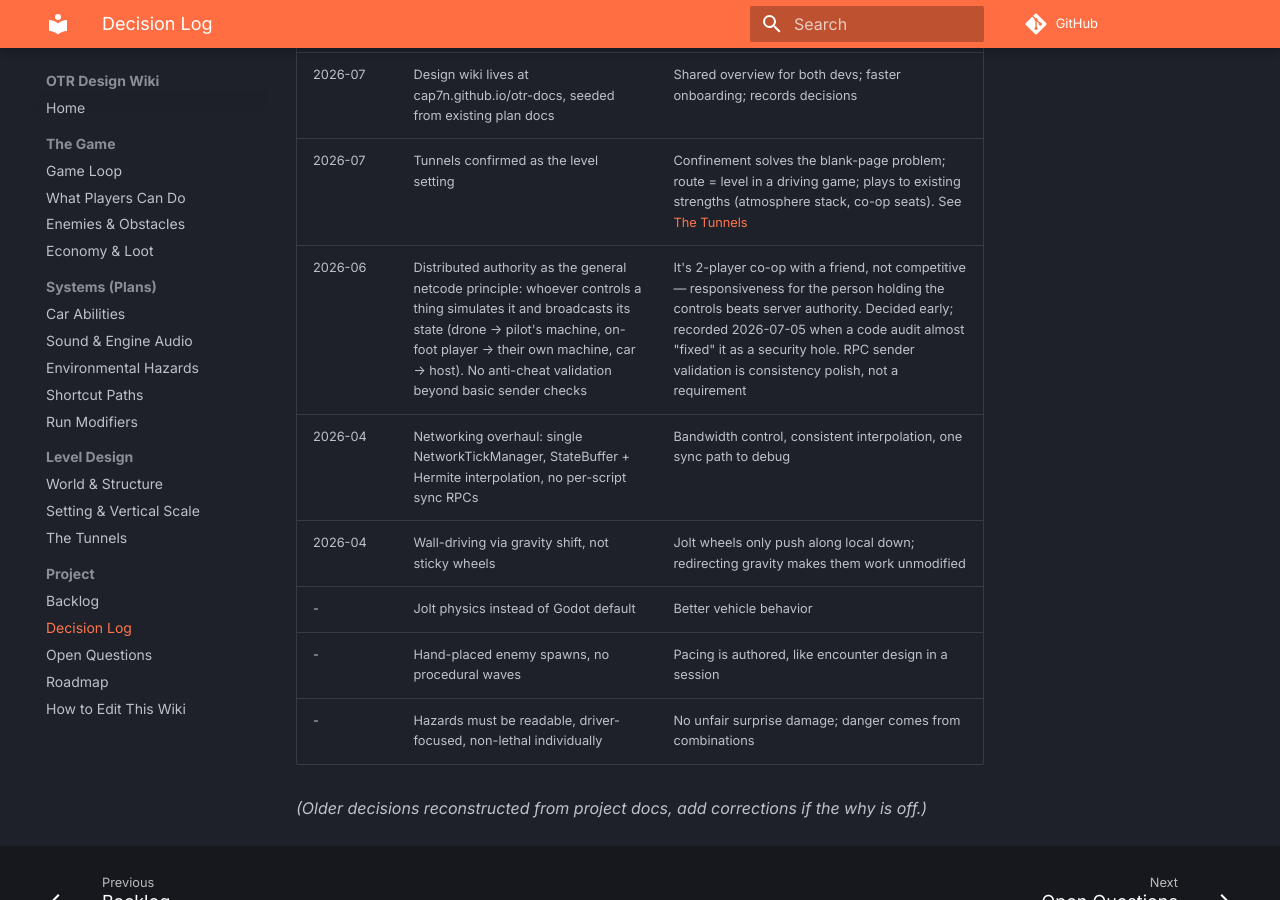
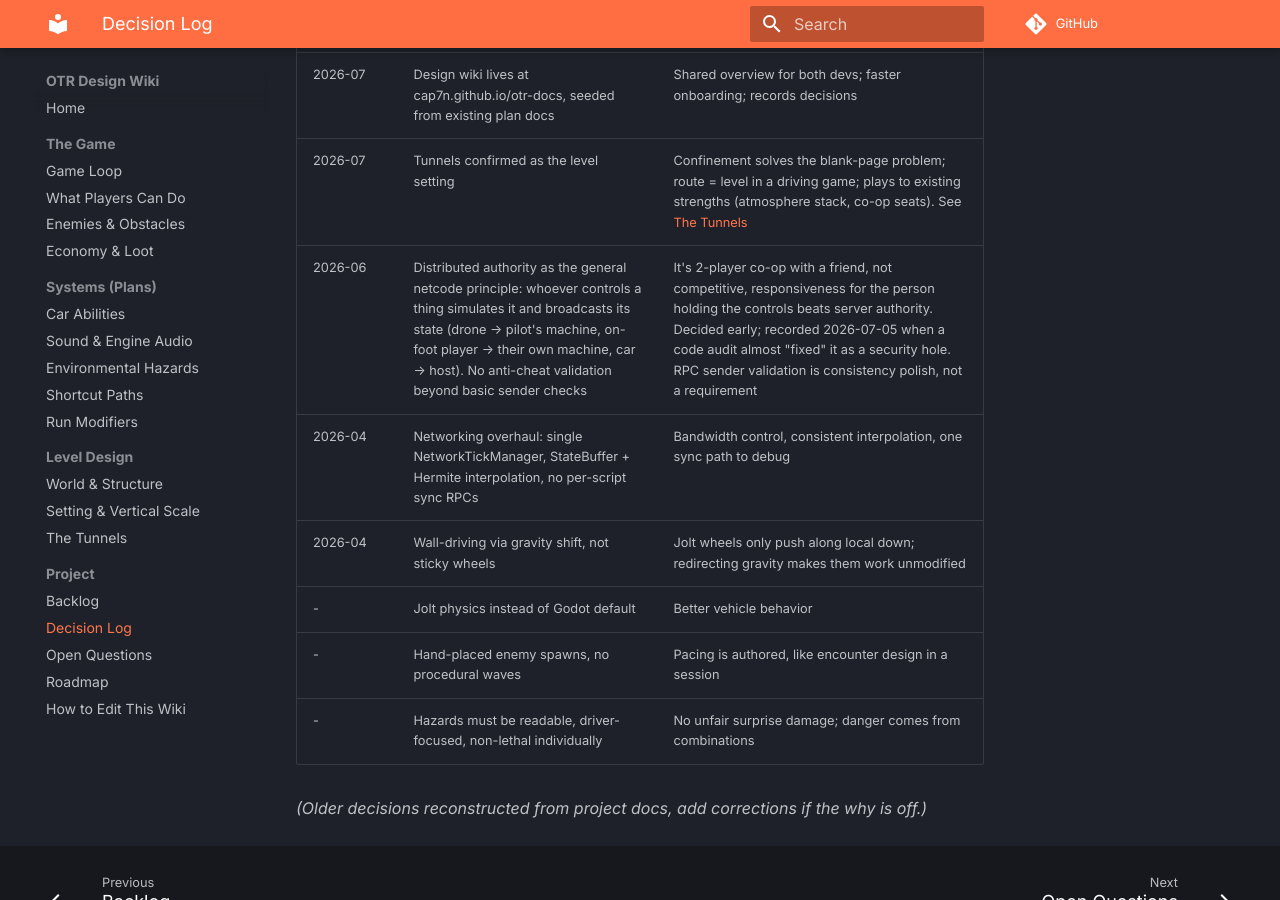
Before and after one commit to cap7n/otr-docs, an MkDocs documentation site: the page built from docs/project/decisions.md, in a window 1280 px wide and 900 px high, scrolled down 1616 px. Built offline with MkDocs 1.6.1 and Material for MkDocs 9.7.7, drawn with Linux system fonts in a browser that asks for light colours; comment, search, counter and statistics services are not loaded; some of the changed text lies outside the part shown.

```diff
--- a/docs/project/decisions.md
+++ b/docs/project/decisions.md
@@ -5,7 +5,7 @@ Decisions that shape the game, newest first. When something gets decided in a de
 | Date | Decision | Why |
 |---|---|---|
 | 2026-07-06 | The shell's "digital squares" noise artifact is a deliberate look, do not fix | The aligned-grid ghosting in mega_concrete.gdshader reads as computed-not-poured material, surreal and on-theme for the megastructure. Natural materials (ground, props) rotate noise octaves to avoid it; the contrast is the point. Guard comment lives in the shader |
-| 2026-07-05 | Engine upgrades are atomic: when one machine moves to a new Godot version, the other updates BEFORE opening the editor again. Corollary: never resolve git conflicts with "keep mine" on files you didn't intentionally edit | A 4.6 editor opening the 4.7-migrated project silently stripped the new controller wiring from car.tscn and downgraded .import files — doors died and old sounds played on one machine, and the regression got pushed to main. Cost an evening of confusion; fixed in e911d5d |
+| 2026-07-05 | Engine upgrades are atomic: when one machine moves to a new Godot version, the other updates BEFORE opening the editor again. Corollary: never resolve git conflicts with "keep mine" on files you didn't intentionally edit | A 4.6 editor opening the 4.7-migrated project silently stripped the new controller wiring from car.tscn and downgraded .import files, doors died and old sounds played on one machine, and the regression got pushed to main. Cost an evening of confusion; fixed in e911d5d |
 | 2026-07-04 | World: a megastructure lattice of ~2 km walled zones under a concrete sky; players are two droids powered by the car; garage = home; the lattice shifts between visits; expeditions can chain zones | One fiction that explains the co-op pair, the seats, run variety, and authored chunks. Shifting = which level loads behind which gate, near-zero tech. See [World & Structure](../level-design/world-structure.md) |
 | 2026-07-04 | Zones are fully authored (no tile assembly) and anachronistic in theme, even time is uncertain | Authored spaces have character; era-mixing means any art idea has a home, upgrades can span junkyard-to-futuristic, and the world's origin stays deliberately mysterious (retires the "who built it" question) |
 | 2026-07-04 | Battery leash: droids survive ~30-60s outside the car before gray-screen failure; the drone is limited by signal range, not battery | Makes the car life itself (mirrors the intro), turns every on-foot excursion into a timed sortie and a two-player negotiation |
@@ -16,7 +16,7 @@ Decisions that shape the game, newest first. When something gets decided in a de
 | 2026-07 | ~~Setting: an underground industrial civilization~~ superseded 2026-07-04 by the megastructure decision above | The scale-as-horror rules survive unchanged on [Setting & Vertical Scale](../level-design/setting-and-scale.md); only the framing (underground rock) was replaced (walled zones + concrete sky) |
 | 2026-07 | Design wiki lives at cap7n.github.io/otr-docs, seeded from existing plan docs | Shared overview for both devs; faster onboarding; records decisions |
 | 2026-07 | Tunnels confirmed as the level setting | Confinement solves the blank-page problem; route = level in a driving game; plays to existing strengths (atmosphere stack, co-op seats). See [The Tunnels](../level-design/tunnels.md) |
-| 2026-06 | Distributed authority as the general netcode principle: whoever controls a thing simulates it and broadcasts its state (drone → pilot's machine, on-foot player → their own machine, car → host). No anti-cheat validation beyond basic sender checks | It's 2-player co-op with a friend, not competitive — responsiveness for the person holding the controls beats server authority. Decided early; recorded 2026-07-05 when a code audit almost "fixed" it as a security hole. RPC sender validation is consistency polish, not a requirement |
+| 2026-06 | Distributed authority as the general netcode principle: whoever controls a thing simulates it and broadcasts its state (drone → pilot's machine, on-foot player → their own machine, car → host). No anti-cheat validation beyond basic sender checks | It's 2-player co-op with a friend, not competitive, responsiveness for the person holding the controls beats server authority. Decided early; recorded 2026-07-05 when a code audit almost "fixed" it as a security hole. RPC sender validation is consistency polish, not a requirement |
 | 2026-04 | Networking overhaul: single NetworkTickManager, StateBuffer + Hermite interpolation, no per-script sync RPCs | Bandwidth control, consistent interpolation, one sync path to debug |
 | 2026-04 | Wall-driving via gravity shift, not sticky wheels | Jolt wheels only push along local down; redirecting gravity makes them work unmodified |
 | - | Jolt physics instead of Godot default | Better vehicle behavior |
```
